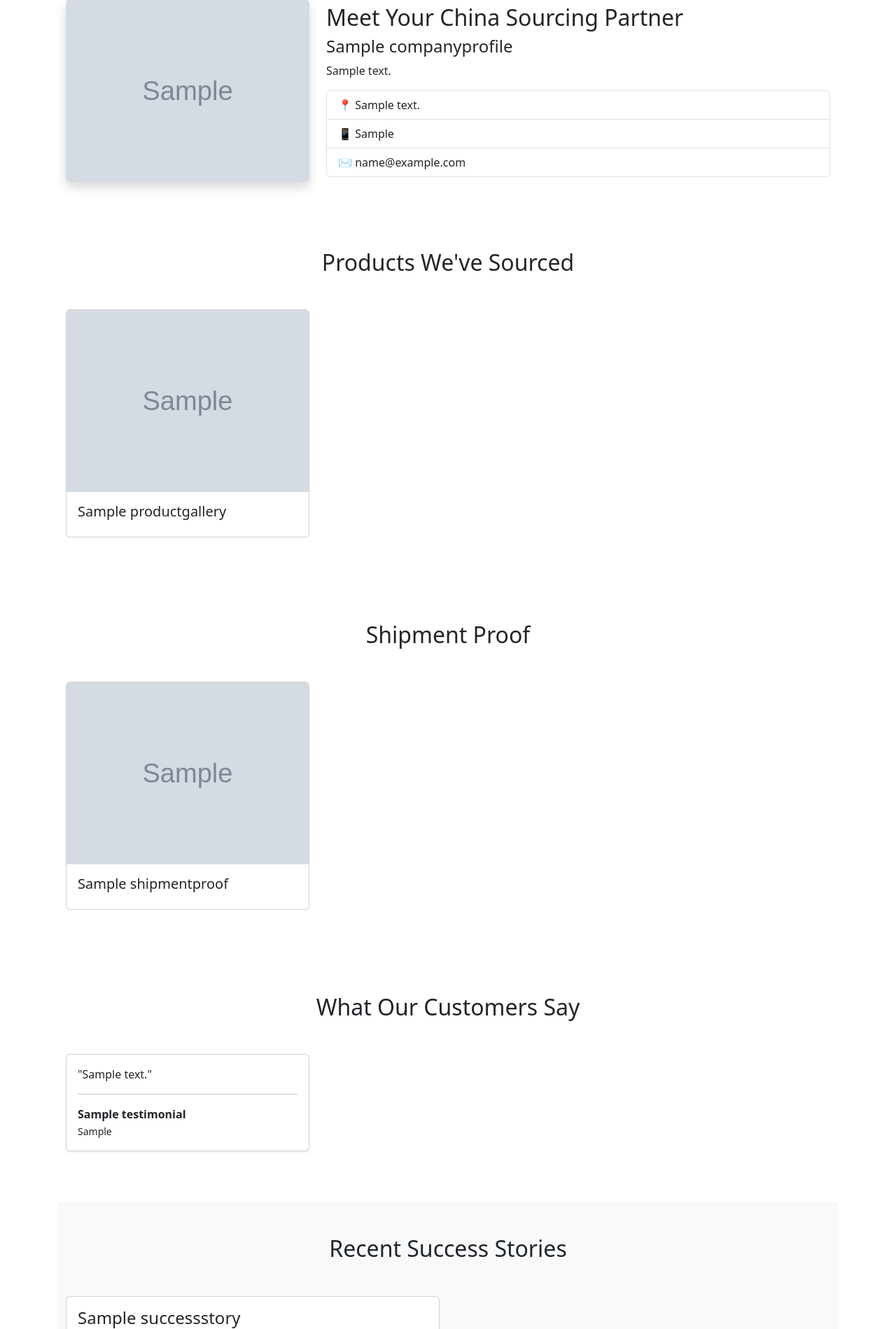
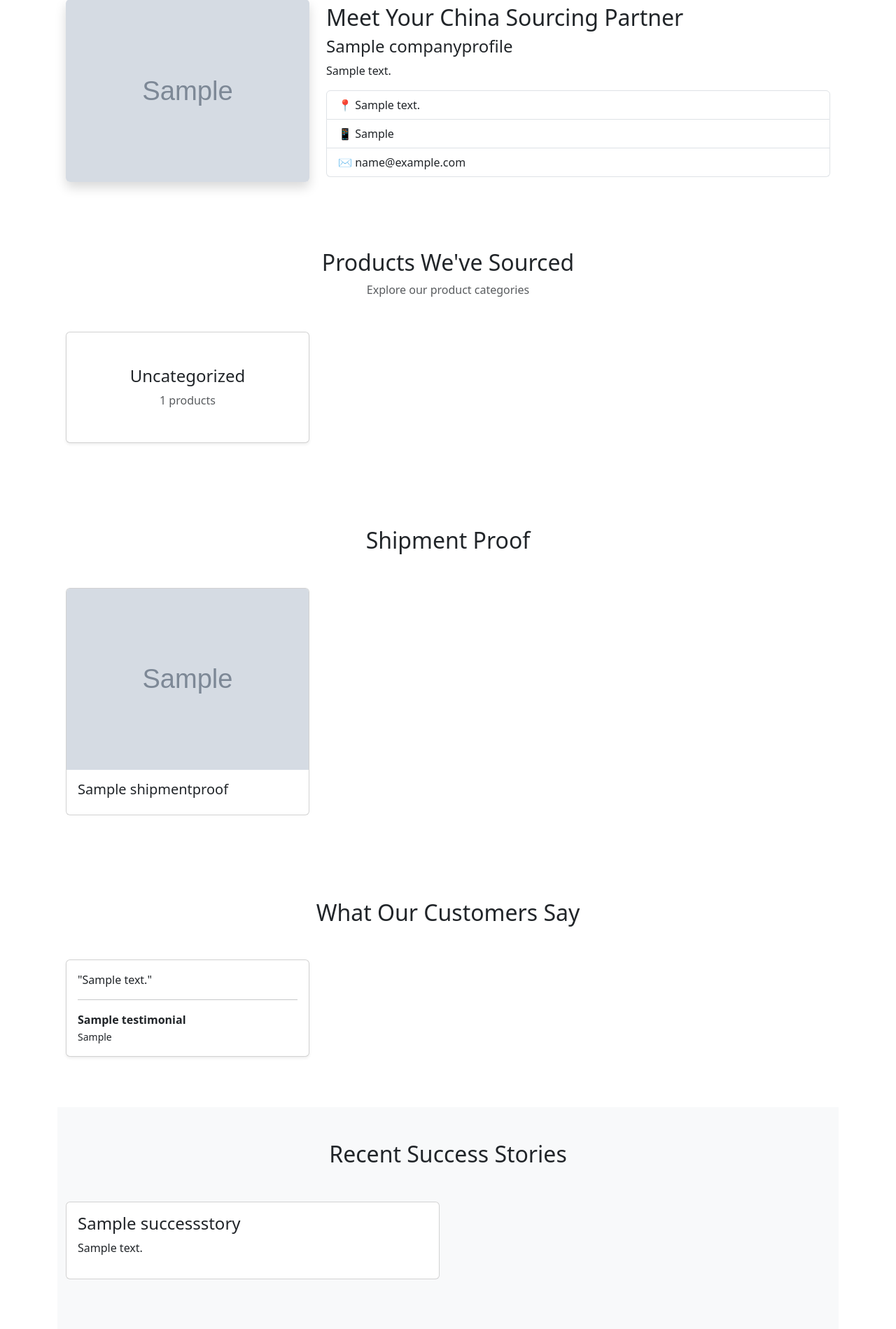
Before and after one commit to katman-Generation/ZoeyChinaAgent, a Django app: page / in a window 1280 px wide. Shown: the part 1515-3414 px from the top of the page at 70% size. Run offline with Django 5.2, Linux system fonts and the light colour scheme; data comes from the database, SQL or seed files in the repository; tables that the repository leaves empty hold one stand-in row (values such as "Sample post"); grey boxes marked "Sample" are stand-in pictures; some libraries are stand-ins or nearby versions.

Commit message:
Improve product catalog and quote workflow

```diff
--- a/shop/models.py
+++ b/shop/models.py
@@ -17,6 +17,13 @@ class QuoteRequest(models.Model):
     country = models.CharField(max_length=100)
 
     product_name = models.CharField(max_length=200)
+    product = models.ForeignKey(
+        'Product',
+        on_delete=models.SET_NULL,
+        null=True,
+        blank=True,
+        related_name='quote_requests'
+    )
     quantity = models.PositiveIntegerField()
 
     notes = models.TextField(blank=True)
@@ -89,16 +96,55 @@ class CompanyProfile(models.Model):
     def __str__(self):
         return self.company_name
 
-class ProductGallery(models.Model):
+class ProductCategory(models.Model):
 
-    title = models.CharField(max_length=200)
+    name = models.CharField(
+        max_length=100,
+        unique=True
+    )
+
+    def __str__(self):
+        return self.name
+
+
+class Product(models.Model):
+
+    title = models.CharField(
+        max_length=200
+    )
+
+    category = models.ForeignKey(
+        ProductCategory,
+        on_delete=models.CASCADE,
+        related_name='products'
+    )
+
+    description = models.TextField(
+        blank=True
+    )
+
+    created_at = models.DateTimeField(
+        auto_now_add=True
+    )
+
+    def __str__(self):
+        return self.title
+
+
+class ProductImage(models.Model):
+
+    product = models.ForeignKey(
+        Product,
+        on_delete=models.CASCADE,
+        related_name='images'
+    )
 
     image = models.ImageField(
         upload_to='gallery/'
     )
 
     def __str__(self):
-        return self.title
+        return f"{self.product.title} - Image"
 
 class ShipmentProof(models.Model):
 
--- a/shop/templates/shop/partials/gallery.html
+++ b/shop/templates/shop/partials/gallery.html
@@ -1,34 +1,65 @@
 <section class="container py-5">
 
-    <h2 class="text-center mb-5">
+    <div class="text-center mb-5">
 
-        Products We've Sourced
+        <h2>
+            Products We've Sourced
+        </h2>
 
-    </h2>
+        <p class="text-muted">
+            Explore our product categories
+        </p>
+
+    </div>
+
 
     <div class="row">
 
-        {% for item in product_gallery %}
+        {% for category in product_categories %}
 
-        <div class="col-md-4 mb-4">
+            <div class="col-md-6 col-lg-4 mb-4">
 
-            <div class="card">
+                <a
+                    href="{% url 'category_products' category.id %}"
+                    class="text-decoration-none"
+                >
 
-                <img
-                    src="{{ item.image.url }}"
-                    class="card-img-top">
+                    <div class="card h-100 shadow-sm">
 
-                <div class="card-body">
+                        <div class="card-body text-center p-5">
 
-                    <h5>
-                        {{ item.title }}
-                    </h5>
+                            <h4 class="card-title text-dark">
 
-                </div>
+                                {{ category.name }}
+
+                            </h4>
+
+                            <p class="text-muted mb-0">
+
+                                {{ category.products.count }}
+                                products
+
+                            </p>
+
+                        </div>
+
+                    </div>
+
+                </a>
 
             </div>
 
-        </div>
+        {% empty %}
+
+            <div class="col-12 text-center">
+
+                <p class="text-muted">
+
+                    Product categories will appear here soon.
+
+                </p>
+
+            </div>
 
         {% endfor %}
 
--- a/shop/templates/shop/partials/quote_form.html
+++ b/shop/templates/shop/partials/quote_form.html
@@ -13,7 +13,7 @@
                         <h2 class="mb-4 text-center">
                             What product are you looking for today?
                         </h2>
-                        <div id="quote-response"></div>
+                        <div id="quote-response">
 
                             <form
 
@@ -28,6 +28,14 @@
                                 enctype="multipart/form-data">
 
                                 {% csrf_token %}
+
+                                {% if selected_product %}
+                                    <input
+                                        type="hidden"
+                                        name="product"
+                                        value="{{ selected_product.id }}"
+                                    >
+                                {% endif %}
 
                                 <!-- Fields go here -->
 
@@ -54,8 +62,27 @@
                                     </div>
 
                                     <div class="col-md-6 mb-3">
-                                    <label>Product</label>
+
+                                        <label for="{{ form.product_name.id_for_label }}">
+                                            Product
+                                        </label>
+
+                                        {% if selected_product %}
+
+                                            <input
+                                                type="text"
+                                                name="product_name"
+                                                value="{{ selected_product.title }}"
+                                                class="form-control"
+                                                readonly
+                                            >
+
+                                        {% else %}
+
                                             {{ form.product_name }}
+
+                                        {% endif %}
+
                                     </div>
 
                                     <div class="col-md-6 mb-3">
@@ -77,7 +104,8 @@
 
                                 <button
                                     type="submit"
-                                class="btn btn-success w-100">
+                                    class="btn btn-success w-100"
+                                    >
 
                                     Request Quote
 
@@ -95,4 +123,6 @@
 
         </div>
 
+    </div>
+
 </section>
--- a/shop/urls.py
+++ b/shop/urls.py
@@ -1,9 +1,18 @@
 from django.urls import path
-from .views import home, submit_quote
+from .views import home, product_detail, submit_quote, category_products
 
 urlpatterns = [
     path('', home, name='home'),
-
+    path(
+        'Products/category/<int:category_id>/',
+        category_products,
+        name='category_products'
+    ),
+    path(
+        'Products/<int:product_id>/',
+        product_detail,
+        name='product_detail'
+    ),
     path(
         'submit-quote/',
         submit_quote,
--- a/shop/views.py
+++ b/shop/views.py
@@ -1,23 +1,41 @@
-from django.shortcuts import render
+from django.shortcuts import render, get_object_or_404
+
 from .models import (
     Testimonial,
     SuccessStory,
     ShipmentProof,
     CompanyProfile,
-    ProductGallery,
-    FAQ
+    ProductCategory,
+    Product,
+    FAQ,
 )
+
 from .forms import QuoteRequestForm
 
 
 def home(request):
 
-    form = QuoteRequestForm()
+    selected_product = None
+
+    product_id = request.GET.get('product')
+    if product_id:
+        try:
+            selected_product = Product.objects.get(id=product_id)
+        except Product.DoesNotExist:
+            selected_product = None
+
+    form = QuoteRequestForm(
+        initial={'product_name': selected_product.title }
+        if selected_product else None
+    )
 
     testimonials = Testimonial.objects.all()
     success_stories = SuccessStory.objects.all()
     company_profile = CompanyProfile.objects.first()
-    product_gallery = ProductGallery.objects.all()
+
+    # Products grouped through their categories
+    product_categories = ProductCategory.objects.all()
+
     shipment_proofs = ShipmentProof.objects.all()
     faq = FAQ.objects.all()
 
@@ -29,9 +47,53 @@ def home(request):
             'testimonials': testimonials,
             'success_stories': success_stories,
             'company_profile': company_profile,
-            'product_gallery': product_gallery,
+            'product_categories': product_categories,
             'shipment_proofs': shipment_proofs,
-            'faq': faq
+            'faq': faq,
+            'selected_product': selected_product,
+        }
+    )
+
+def category_products(request, category_id):
+
+    category = get_object_or_404(
+        ProductCategory,
+        id=category_id
+    )
+
+    categories = ProductCategory.objects.all()
+
+    products = Product.objects.filter(
+        category=category
+    ).prefetch_related(
+        'images'
+    )
+
+    return render(
+        request,
+        'shop/partials/category_products.html',
+        {
+            'category': category,
+            'categories': categories,
+            'products': products,
+        }
+    )
+
+def product_detail(request, product_id):
+
+    product = get_object_or_404(
+        Product.objects.prefetch_related('images'),
+        id=product_id
+    )
+
+    categories = ProductCategory.objects.all()
+
+    return render(
+        request,
+        'shop/partials/product_detail.html',
+        {
+            'product': product,
+            'categories': categories,
         }
     )
 
@@ -47,12 +109,32 @@ def submit_quote(request):
 
         if form.is_valid():
 
-            form.save()
+            quote = form.save(commit=False)
+
+            product_id = request.POST.get('product')
+
+            if product_id:
+
+                try:
+
+                    quote.product = Product.objects.get(
+                        id=product_id
+                    )
+
+                except Product.DoesNotExist:
+
+                    quote.product = None
+
+            quote.save()
 
             return render(
                 request,
                 'shop/partials/success_message.html'
             )
+
+    else:
+
+        form = QuoteRequestForm()
 
     return render(
         request,
```
Also changed, not shown: shop/admin.py (+75 -3 lines), shop/templates/shop/partials/category_products.html (added, +119 -0 lines), shop/templates/shop/partials/product_detail.html (added, +91 -0 lines), shop/migrations/0007_product_productcategory_productimage_and_more.py (added), shop/migrations/0008_quoterequest_product.py (added). Lines whose indentation alone changed are shown as unchanged.
